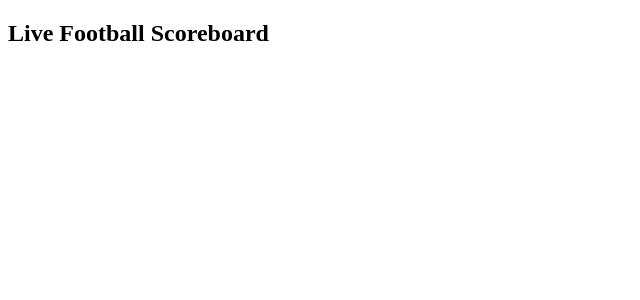
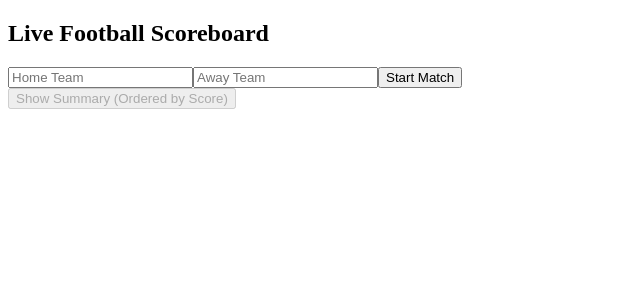
Before and after one commit to nadiein/scoreboard-lib, a React app: page / in a window 1280 px wide. Shown: the top 300 px of the page, without its empty margins (0-640 px from the left). Built offline with nearby package versions, Linux system fonts and the light colour scheme.

Commit message:
Added provider logic. Updated ui component to show matched, updated, finish and show sorted matches in progress

```diff
--- a/src/components/scoreboard/Scoreboard.tsx
+++ b/src/components/scoreboard/Scoreboard.tsx
@@ -1,15 +1,133 @@
-import * as React from 'react';
-import { FunctionComponent, ReactElement } from 'react';
+import React, { FunctionComponent, ReactElement, useState } from 'react';
 import { useScoreboard } from '../../contexts/scoreboard/ScoreboardContext';
+import { Match } from '../../models/match/Match';
 
-export const Scoreboard: FunctionComponent = (): ReactElement => {
-  const { matches } = useScoreboard();
+interface MatchStartProps {
+  onMatchStart?: (homeTeam: string, awayTeam: string) => void;
+}
 
-  console.log(matches);
+interface MatchUpdateProps {
+  onMatchUpdate?: (match: Match) => void;
+}
+
+interface MatchFinishProps {
+  onMatchFinish?: (matchId: string) => void;
+}
+
+type ScoreboardProps = MatchUpdateProps & MatchFinishProps & MatchStartProps;
+
+export const Scoreboard: FunctionComponent<ScoreboardProps> = ({
+  onMatchStart,
+  onMatchUpdate,
+  onMatchFinish
+}: ScoreboardProps): ReactElement => {
+  const { matches, startMatch, updateScore, finishMatch } = useScoreboard(),
+    [homeTeam, setHomeTeam] = useState<string>(''),
+    [awayTeam, setAwayTeam] = useState<string>(''),
+    [scores, setScores] = useState<{ [key: string]: { home: string; away: string } }>({}),
+    [showSummary, setShowSummary] = useState<boolean>(false);
+
+  const handleStartMatch = (): void => {
+    if (!homeTeam && !awayTeam) alert('Both teams are required');
+
+    startMatch(homeTeam, awayTeam);
+    setHomeTeam('');
+    setAwayTeam('');
+    onMatchStart?.(homeTeam, awayTeam);
+  };
+
+  const handleUpdateMatch = (homeTeam: string, awayTeam: string): void => {
+    const key = `${homeTeam}-${awayTeam}`;
+    const home = parseInt(scores[key]?.home || '0', 10);
+    const away = parseInt(scores[key]?.away || '0', 10);
+
+    if (isNaN(home) || isNaN(away)) return alert('Scores must be numbers!');
+
+    updateScore(homeTeam, awayTeam, home, away);
+    onMatchUpdate?.({ homeTeam, awayTeam, homeScore: home, awayScore: away, timestamp: Date.now() });
+  };
+
+  const handleFinishMatch = (matchId: string): void => {
+    finishMatch(matchId);
+    setScores((prevScores) => {
+      const updatedScores = { ...prevScores };
+      delete updatedScores[matchId];
+      return updatedScores;
+    });
+    onMatchFinish?.(matchId);
+  };
+
+  const getSortedMatches = (): Match[] => {
+    return [...matches].sort((a, b) => {
+      const totalScoreA = a.homeScore + a.awayScore;
+      const totalScoreB = b.homeScore + b.awayScore;
+      return totalScoreB === totalScoreA ? (b.timestamp ?? 0) - (a.timestamp ?? 0) : totalScoreB - totalScoreA;
+    });
+  };
 
   return (
-    <div>
+    <div className="scoreboard-wrapper">
       <h2>Live Football Scoreboard</h2>
+
+      <ul>
+        {matches.map((match, index) => {
+          const key = `${match.homeTeam}-${match.awayTeam}`;
+          return (
+            <li key={index}>
+              {match.homeTeam} {match.homeScore} - {match.awayTeam} {match.awayScore}
+              <div>
+                <input
+                  type="text"
+                  placeholder="Home Score"
+                  value={scores[key]?.home || 0}
+                  onChange={(e) =>
+                    setScores((prev) => ({ ...prev, [key]: { ...prev[key], home: e.target.value } }))
+                  }
+                />
+                <input
+                  type="text"
+                  placeholder="Away Score"
+                  value={scores[key]?.away || 0}
+                  onChange={(e) =>
+                    setScores((prev) => ({ ...prev, [key]: { ...prev[key], away: e.target.value } }))
+                  }
+                />
+                <button onClick={() => handleUpdateMatch(match.homeTeam, match.awayTeam)}>Update Score</button>
+                <button onClick={() => handleFinishMatch(key)}>Finish Match</button>
+              </div>
+            </li>
+          );
+        })}
+      </ul>
+
+      <div>
+        <input
+          type="text"
+          placeholder="Home Team"
+          value={homeTeam}
+          onChange={(e) => setHomeTeam(e.target.value)}
+        />
+        <input
+          type="text"
+          placeholder="Away Team"
+          value={awayTeam}
+          onChange={(e) => setAwayTeam(e.target.value)}
+        />
+        <button onClick={handleStartMatch}>Start Match</button>
+      </div>
+
+      {showSummary && (
+        <ul>
+          {getSortedMatches().map((match, index) => (
+            <li key={index}>
+              {match.homeTeam} {match.homeScore} - {match.awayTeam} {match.awayScore}
+            </li>
+          ))}
+        </ul>
+      )}
+      <button disabled={getSortedMatches().length === 0} onClick={() => setShowSummary((prev) => !prev)}>
+        {showSummary ? 'Hide Summary' : 'Show Summary (Ordered by Score)'}
+      </button>
     </div>
   );
 };
--- a/src/contexts/scoreboard/ScoreboardContext.tsx
+++ b/src/contexts/scoreboard/ScoreboardContext.tsx
@@ -1,21 +1,32 @@
-import * as React from 'react';
-import { createContext, useContext, useState, ReactNode } from 'react';
+import React, { createContext, useContext, useState, ReactNode } from 'react';
 import { Match } from '../../models/match/Match';
 
 interface ScoreboardContextType {
   matches: Match[];
-  startMatch: () => void;
-  updateScore: () => void;
-  finishMatch: () => void;
+  startMatch: (homeTeam: string, awayTeam: string) => void;
+  updateScore: (homeTeam: string, awayTeam: string, homeScore: number, awayScore: number) => void;
+  finishMatch: (matchId: string) => void;
 }
 
 export const ScoreboardContext = createContext<ScoreboardContextType | undefined>(undefined);
 
 export const ScoreboardProvider = ({ children }: { children: ReactNode }) => {
   const [matches, setMatches] = useState<Match[]>([]);
-  const startMatch = (): void => {};
-  const updateScore = () => {};
-  const finishMatch = (): void => {};
+
+  const startMatch = (homeTeam: string, awayTeam: string): void => {
+    setMatches((prev: Match[]) => [...prev, { homeTeam, awayTeam, homeScore: 0, awayScore: 0, timestamp: Date.now() }]);
+  };
+
+  const updateScore = (homeTeam: string, awayTeam: string, homeScore: number, awayScore: number): void => {
+    setMatches((prev: Match[]) =>
+      prev.map((match: Match) =>
+        match.homeTeam === homeTeam && match.awayTeam === awayTeam ? { ...match, homeScore, awayScore } : match
+      )
+    );
+  };
+  const finishMatch = (matchId: string): void => {
+    setMatches((prev: Match[]) => prev.filter((match: Match) => `${match.homeTeam}-${match.awayTeam}` !== matchId));
+  };
 
   return (
     <ScoreboardContext.Provider value={{ matches, startMatch, updateScore, finishMatch }}>
--- a/src/models/match/Match.ts
+++ b/src/models/match/Match.ts
@@ -3,4 +3,5 @@ export interface Match {
   awayTeam: string;
   homeScore: number;
   awayScore: number;
+  timestamp?: number;
 }
```
